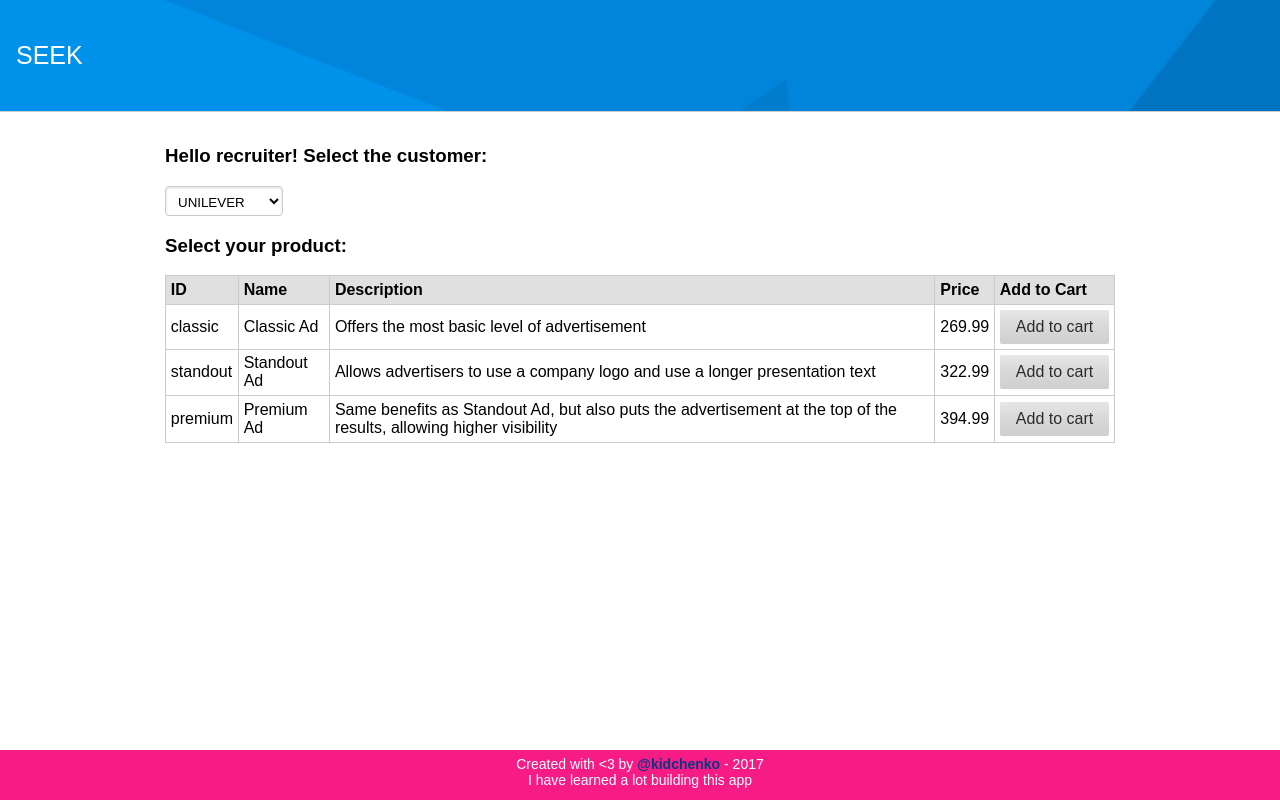
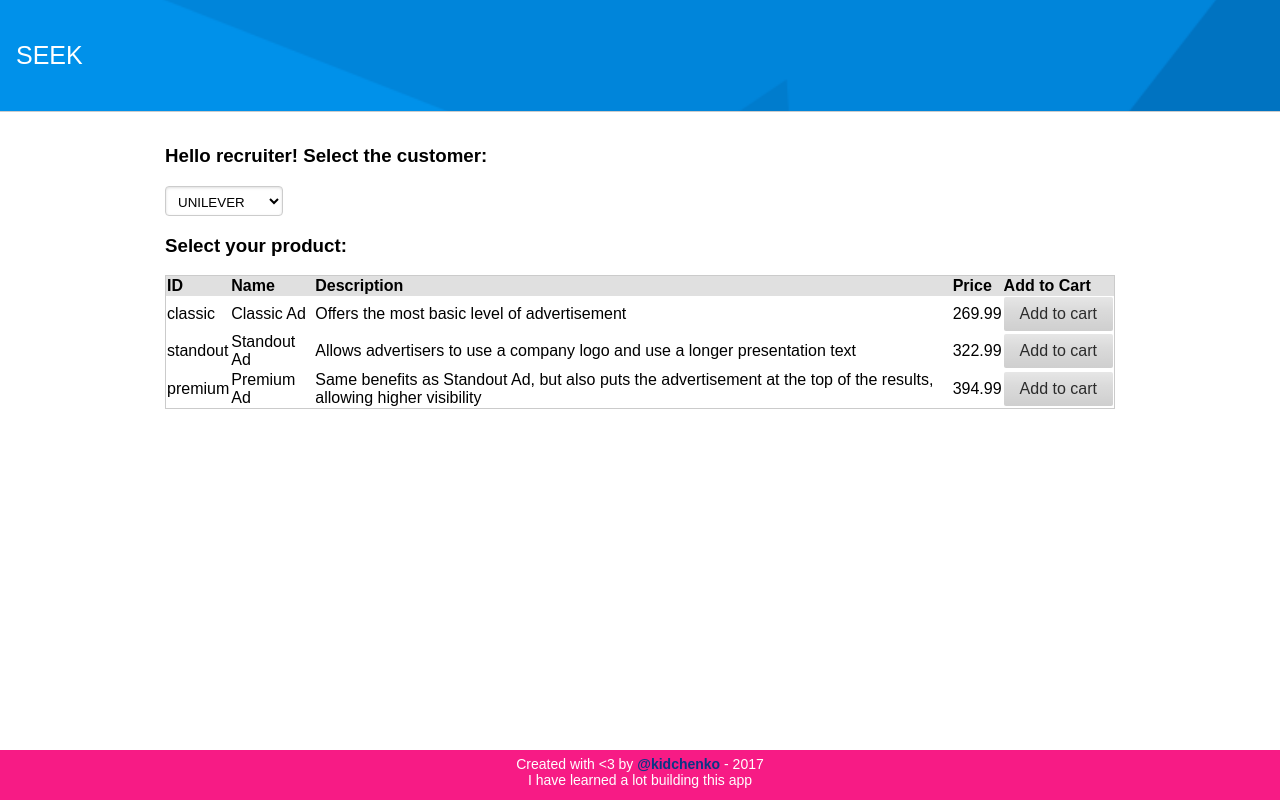
Before and after one commit to kidchenko/seek-checkout, a React (Create React App) app: page / in a window 1280 px wide. Built offline with nearby package versions, Linux system fonts and the light colour scheme.

Commit message:
Replace ProductList component's css to styled components aproach

```diff
--- a/src/components/Checkout/CheckoutItemGroup.js
+++ b/src/components/Checkout/CheckoutItemGroup.js
@@ -6,8 +6,8 @@ import CheckoutItem from "./CheckoutItem";
 
 export default class CheckoutItemGroup extends Component {
   renderGroupedItens() {
-    const grouped = _.groupBy(this.props.itens, this.props.groupBy);
-    return _.map(grouped, (value, key) => (
+    const groupBy = _.groupBy(this.props.itens, this.props.groupBy);
+    return _.map(groupBy, (value, key) => (
       <CheckoutItem key={key} quantity={value.length} {...value[0]} />
     ));
   }
--- a/src/components/Product/ProductList.css
+++ /dev/null
@@ -1,47 +0,0 @@
-.table-responsive {
-  display: block;
-  width: 100%;
-  overflow-x: auto;
-}
-
-.product-list {
-    border-collapse: collapse;
-    width: 100%;
-    border-spacing: 0;
-    empty-cells: show;
-    border: 1px solid #cbcbcb;
-    box-sizing: border-box;
-}
-
-.product-list thead {
-  background-color: #e0e0e0;
-  color: #000;
-  text-align: left;
-  vertical-align: bottom;
-  box-sizing: border-box;
-}
-
-.product-list tr {
-  box-sizing: border-box;
-  width: 100%
-}
-
-.product-list td,
-.product-list th {
-    border-left: 1px solid #cbcbcb;/*  inner column border */
-    border-width: 0 0 0 1px;
-    font-size: inherit;
-    margin: 0;
-    overflow: visible;
-    padding: .3em .3em;
-    border-bottom: 1px solid #cbcbcb;
-    box-sizing: border-box;
-}
-
-.product-list td:first-child,
-.product-list th:first-child {
-    border-left-width: 0;
-}
-.product-list tbody > tr:last-child > td {
-    border-bottom-width: 0;
-}
--- a/src/components/Product/ProductList.js
+++ b/src/components/Product/ProductList.js
@@ -1,42 +1,85 @@
-import './ProductList.css';
+import React, { Component } from "react";
+import PropTypes from "prop-types";
+import styled from "styled-components";
 
-import React, { Component } from 'react';
-import PropTypes from 'prop-types';
+import ProductListHeader from "./ProductListHeader";
+import ProductListItem from "./ProductListItem";
 
-import ProductListHeader from './ProductListHeader';
-import ProductListItem from './ProductListItem';
+const TableResponsive = styled.div`
+  display: block;
+  width: 100%;
+  overflow-x: auto;
+`;
+
+const ProductTable = styled.table`
+  border-collapse: collapse;
+  width: 100%;
+  border-spacing: 0;
+  empty-cells: show;
+  border: 1px solid #cbcbcb;
+  box-sizing: border-box;
+
+  > thead {
+    background-color: #e0e0e0;
+    color: #000;
+    text-align: left;
+    vertical-align: bottom;
+    box-sizing: border-box;
+  }
+
+  > tr {
+    box-sizing: border-box;
+    width: 100%;
+  }
+
+  > td,
+  > th {
+    border-left: 1px solid #cbcbcb; /*  inner column border */
+    border-width: 0 0 0 1px;
+    font-size: inherit;
+    margin: 0;
+    overflow: visible;
+    padding: 0.3em 0.3em;
+    border-bottom: 1px solid #cbcbcb;
+    box-sizing: border-box;
+  }
+
+  > td:first-child,
+  > th:first-child {
+    border-left-width: 0;
+  }
+  > tbody > tr:last-child > td {
+    border-bottom-width: 0;
+  }
+`;
 
 export default class ProductList extends Component {
-
   render() {
     return (
       <section aria-labelledby="product-list-title">
         <h1 id="product-list-title">Select your product:</h1>
-        <div className="table-responsive">
-          <table className="product-list">
+        <TableResponsive>
+          <ProductTable>
             <ProductListHeader />
-            <tbody>
-            {
-              this.renderItems()
-            }
-            </tbody>
-          </table>
-        </div>
+            <tbody>{this.renderItems()}</tbody>
+          </ProductTable>
+        </TableResponsive>
       </section>
     );
   }
 
   renderItems() {
-    return this.props.products.map((product, index) =>
-        <ProductListItem
-            key={index}
-            product={product}
-            onAddToCart={this.props.onAddToCart.bind(this)} />
-    );
+    return this.props.products.map((product, index) => (
+      <ProductListItem
+        key={index}
+        product={product}
+        onAddToCart={this.props.onAddToCart.bind(this)}
+      />
+    ));
   }
 }
 
 ProductList.propTypes = {
   products: PropTypes.array,
   onAddToCart: PropTypes.func
-}
+};
--- a/src/models/calculator.js
+++ b/src/models/calculator.js
@@ -26,10 +26,9 @@ class QuantityDealCalculator {
   }
 
   calculate() {
-    const matchProducts = this.itens.filter(this.getProductsByType);
+    const matchProducts = this.itens.filter(p => this.getProductsByType(p));
     this.calculator.itens = _.difference(this.itens, matchProducts);
 
-    console.log(matchProducts.length);
     if (matchProducts.length === 0) return this.calculator.calculate() + 0;
 
     const freeItens = Math.floor(matchProducts.length / this.originalQtd);
@@ -61,10 +60,13 @@ class PriceDiscountCalculator {
   }
 
   calculate() {
-    const matchProducts = this.itens.filter(this.getProductsByType);
+    const matchProducts = this.itens.filter(p => this.getProductsByType(p));
     this.calculator.itens = _.difference(this.itens, matchProducts);
 
-    const total = matchProducts.reduce(this.sumProducts, 0);
+    const total = matchProducts.reduce(
+      (before, current) => this.sumProducts(before, current),
+      0
+    );
 
     console.log(
       `PriceDiscountCalculator - total: ${total}, price: ${this.newPrice}`
@@ -83,7 +85,7 @@ class PriceDiscountByQuantityCalculator {
     this.minimumQuantity = rule.minimumQuantity;
   }
 
-  getProductsByType(product) {
+  getItensByType(product) {
     return product.id === this.productType;
   }
 
@@ -100,7 +102,7 @@ class PriceDiscountByQuantityCalculator {
   }
 
   calculate() {
-    const matchProducts = this.itens.filter(this.getProductsByType);
+    const matchProducts = this.itens.filter(p => this.getItensByType(p));
     this.calculator.itens = _.difference(this.itens, matchProducts);
 
     let total = 0;
```
Also changed, not shown: 2 other files (tests, documents, lock files or other folders).
